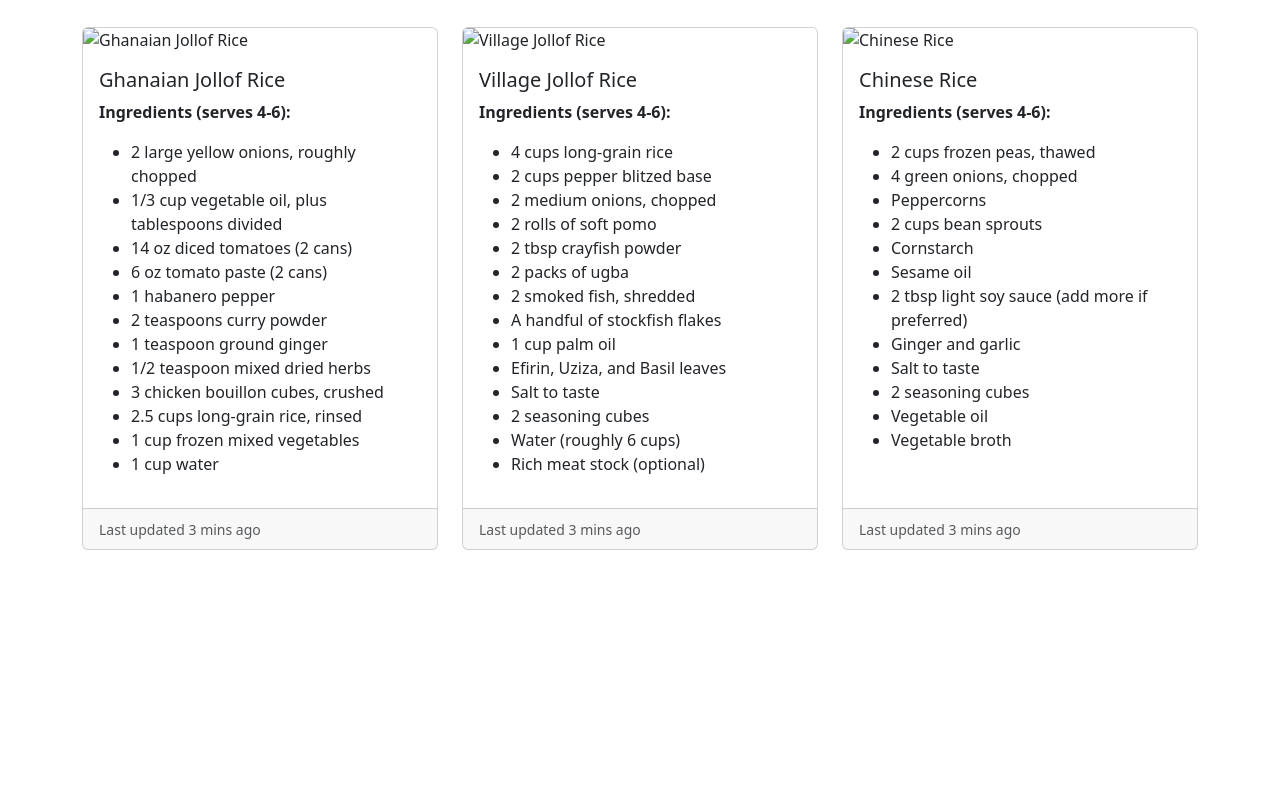
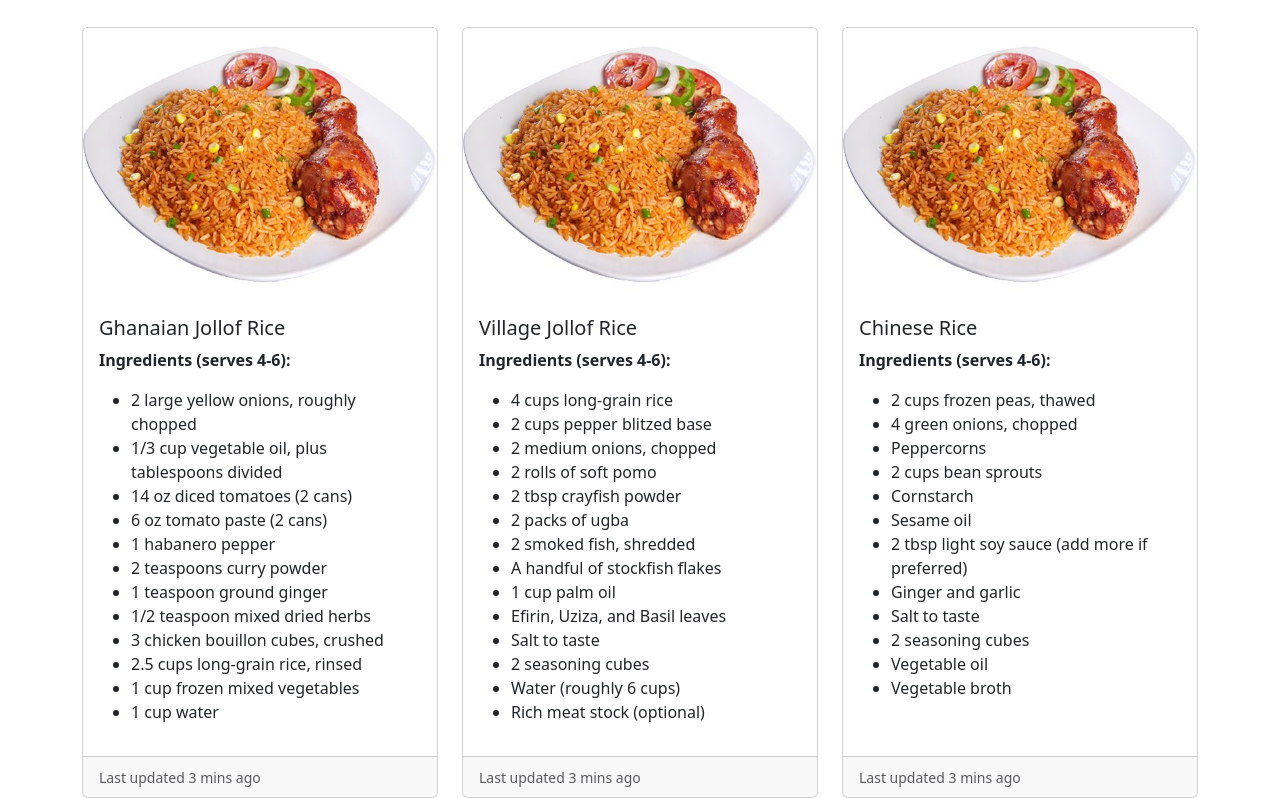
Before and after one commit to jidenyms/moyin_project, a plain HTML site: page index.html in a window 1280 px wide. Shown: the part 109-907 px from the top of the page. Before the commit the page ends 800 px from the top, so only its background shows below. Drawn offline with nearby package versions, Linux system fonts and the light colour scheme; the site is published under a folder, as on GitHub Pages, so addresses that start at the root find nothing.

Commit message:
Update index.html

```diff
--- a/index.html
+++ b/index.html
@@ -25,7 +25,7 @@
       <!-- Card 1: Ghanaian Jollof Rice -->
       <div class="col">
         <div class="card h-100">
-          <img src="/rice22.jpg" class="card-img-top" alt="Ghanaian Jollof Rice">
+          <img src="./rice22.jpg" class="card-img-top" alt="Ghanaian Jollof Rice">
           <div class="card-body">
             <h5 class="card-title">Ghanaian Jollof Rice</h5>
             <p class="card-text"><strong>Ingredients (serves 4-6):</strong></p>
@@ -53,7 +53,7 @@
       <!-- Card 2: Village Jollof Rice -->
       <div class="col">
         <div class="card h-100">
-          <img src="/rice22.jpg" class="card-img-top" alt="Village Jollof Rice">
+          <img src="./rice22.jpg" class="card-img-top" alt="Village Jollof Rice">
           <div class="card-body">
             <h5 class="card-title">Village Jollof Rice</h5>
             <p class="card-text"><strong>Ingredients (serves 4-6):</strong></p>
@@ -83,7 +83,7 @@
       <!-- Card 3: Chinese Rice -->
       <div class="col">
         <div class="card h-100">
-          <img src="/rice22.jpg" class="card-img-top" alt="Chinese Rice">
+          <img src="./rice22.jpg" class="card-img-top" alt="Chinese Rice">
           <div class="card-body">
             <h5 class="card-title">Chinese Rice</h5>
             <p class="card-text"><strong>Ingredients (serves 4-6):</strong></p>
```
